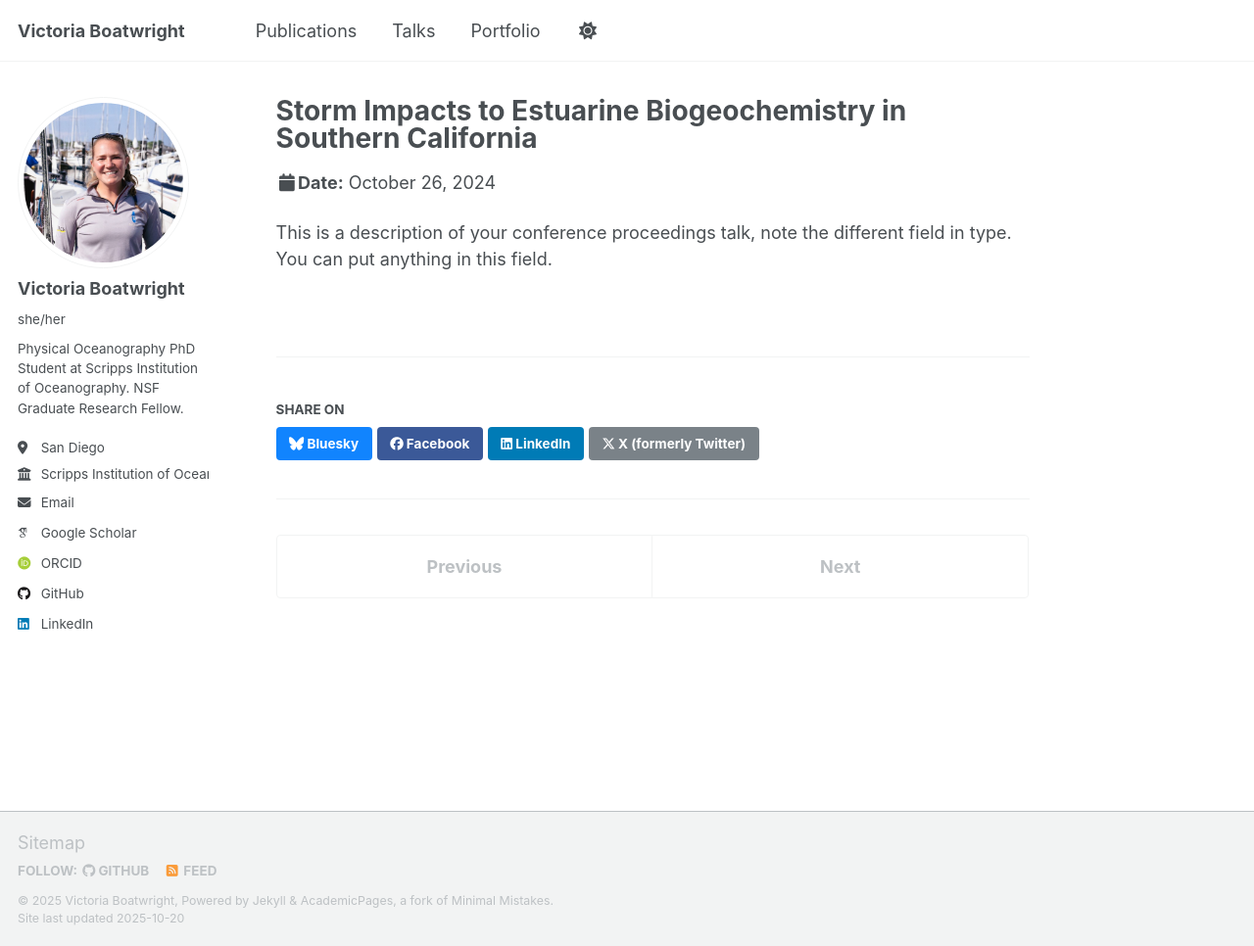
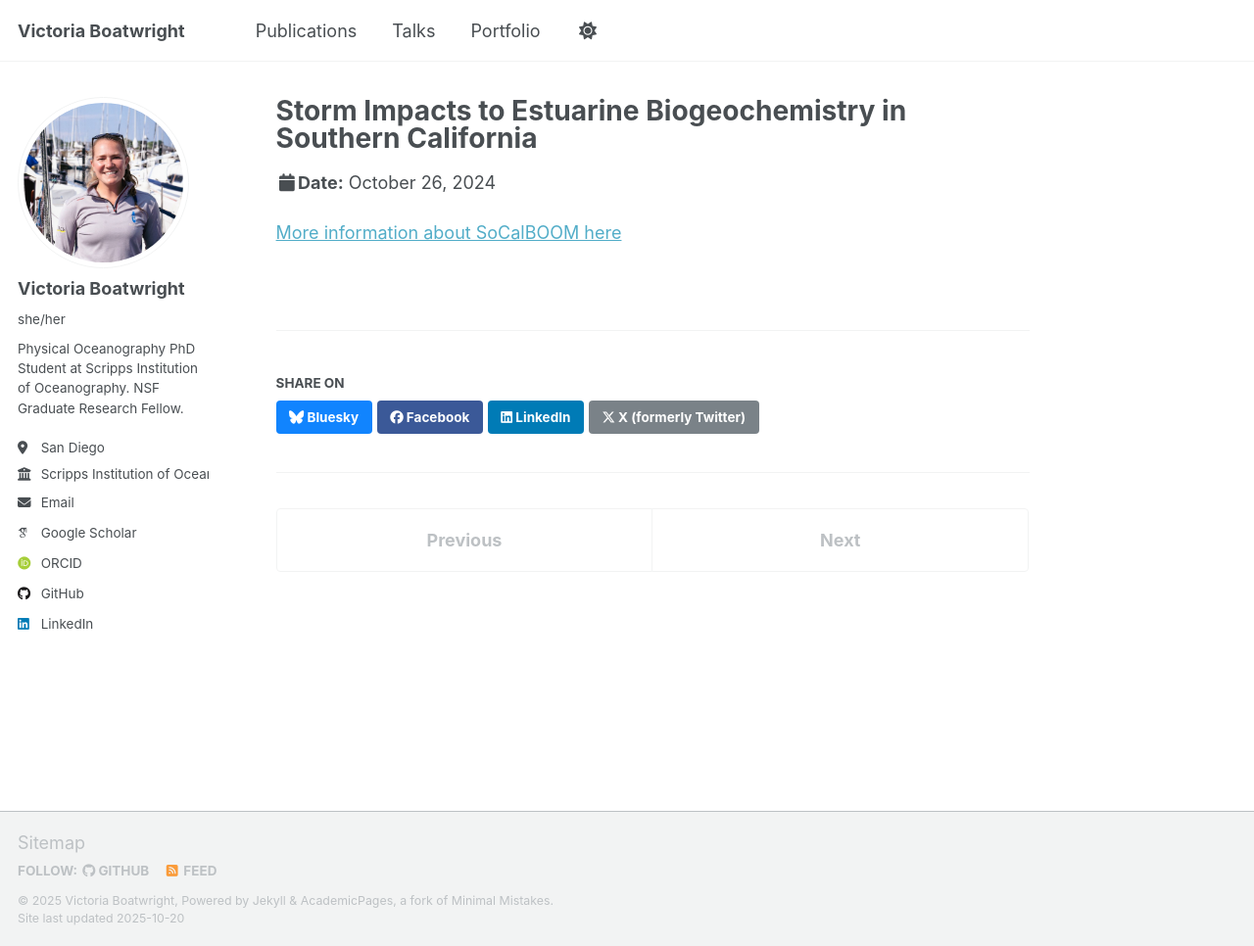
Before and after one commit to victoria-boatwright/victoria-boatwright.github.io, a Jekyll site: the page built from _talks/SoCalBOOM2024.md, in a window 1280 px wide and 966 px high. Shown: the whole window at 98% size. Built offline with Jekyll 4.4.1, drawn with Linux system fonts in a browser that asks for light colours; some web fonts are replaced; a script that is not in the unit is left out.

Commit message:
Update SoCalBOOM2024.md

```diff
--- a/_talks/SoCalBOOM2024.md
+++ b/_talks/SoCalBOOM2024.md
@@ -8,4 +8,4 @@ date: 2024-10-26
 location: "Santa Barbara, CA, USA"
 ---
 
-This is a description of your conference proceedings talk, note the different field in type. You can put anything in this field.
+[More information about SoCalBOOM here](https://socalboom.wordpress.com/)
```
